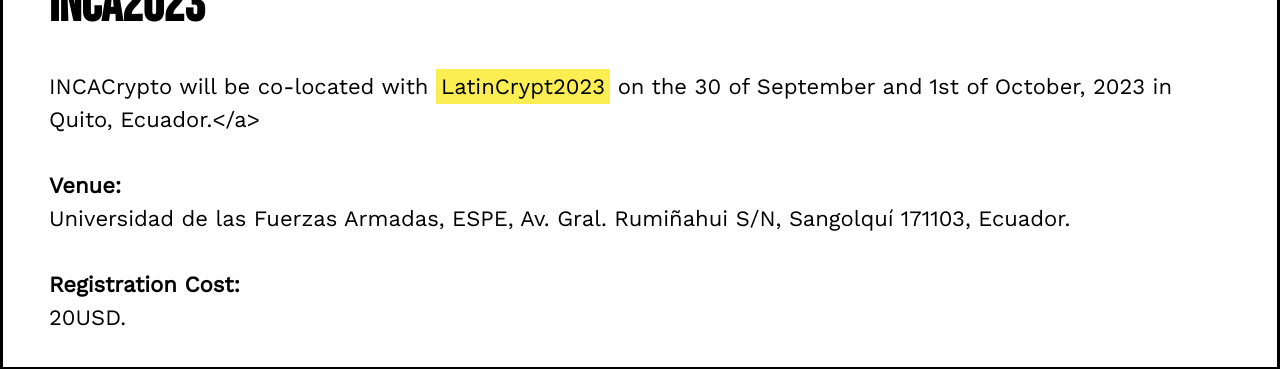
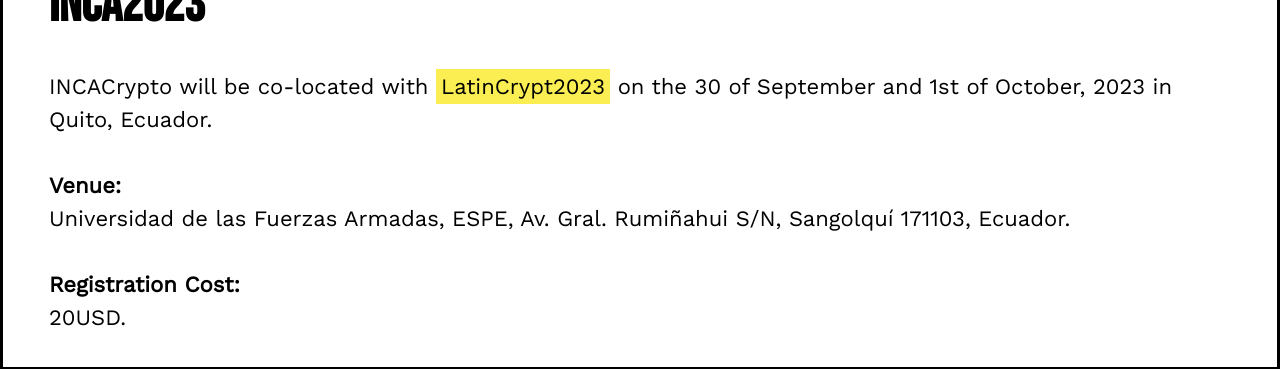
Before and after one commit to Latin-American-Cryptographers/inca-crypto, a Jekyll site: the page built from 2023.md, in a window 1280 px wide. Shown: the part 281-650 px from the top of the page. Built offline with Jekyll 4.4.1, drawn with Linux system fonts in a browser that asks for light colours.

Commit message:
Fix mistake

```diff
--- a/2023.md
+++ b/2023.md
@@ -7,7 +7,7 @@
 
 <div>
   <br>
-  <p>INCACrypto will be co-located with <a href="https://www.espe.edu.ec/latincrypt/" target="_blank">LatinCrypt2023</a> on the 30 of September and 1st of October, 2023 in Quito, Ecuador.</a></p>
+  <p>INCACrypto will be co-located with <a href="https://www.espe.edu.ec/latincrypt/" target="_blank">LatinCrypt2023</a> on the 30 of September and 1st of October, 2023 in Quito, Ecuador.</p>
   <br>
 	<p><b>Venue:</b></p>
 	<p>Universidad de las Fuerzas Armadas, ESPE, Av. Gral. Rumiñahui S/N, Sangolquí 171103, Ecuador.</p>
```
